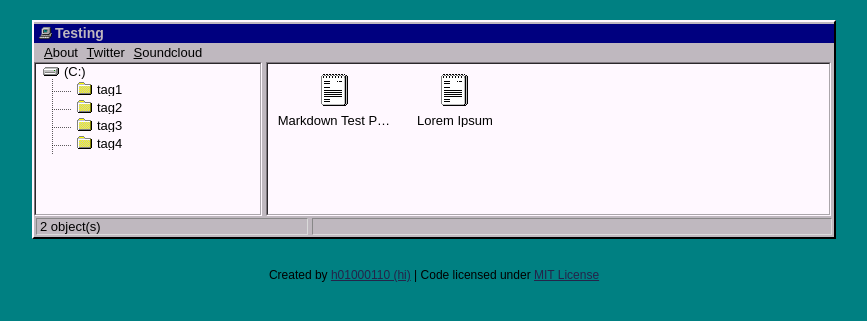
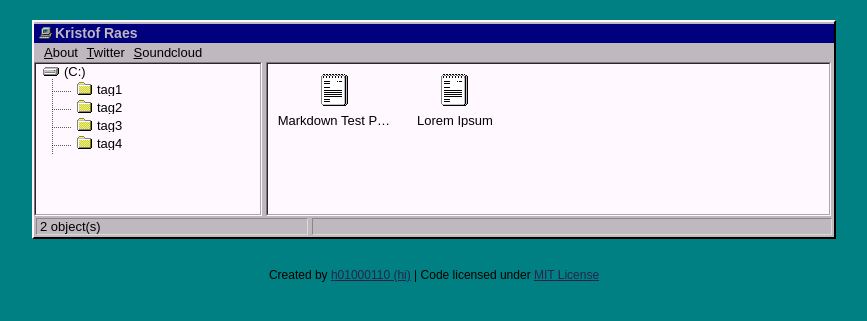
Before and after one commit to kristofraes/kraes, a Jekyll site: the page built from index.html, in a window 1280 px wide. Shown: the top 321 px of the page, without its empty margins (206-1073 px from the left). Built offline with Jekyll 4.4.1, drawn with Linux system fonts in a browser that asks for light colours.

Commit message:
Update _config.yml

```diff
--- a/_config.yml
+++ b/_config.yml
@@ -3,7 +3,7 @@
 baseurl: /project
 
 # variables
-name: Testing
+name: Kristof Raes
 description: Your description here
 google_verification: null
 
```
